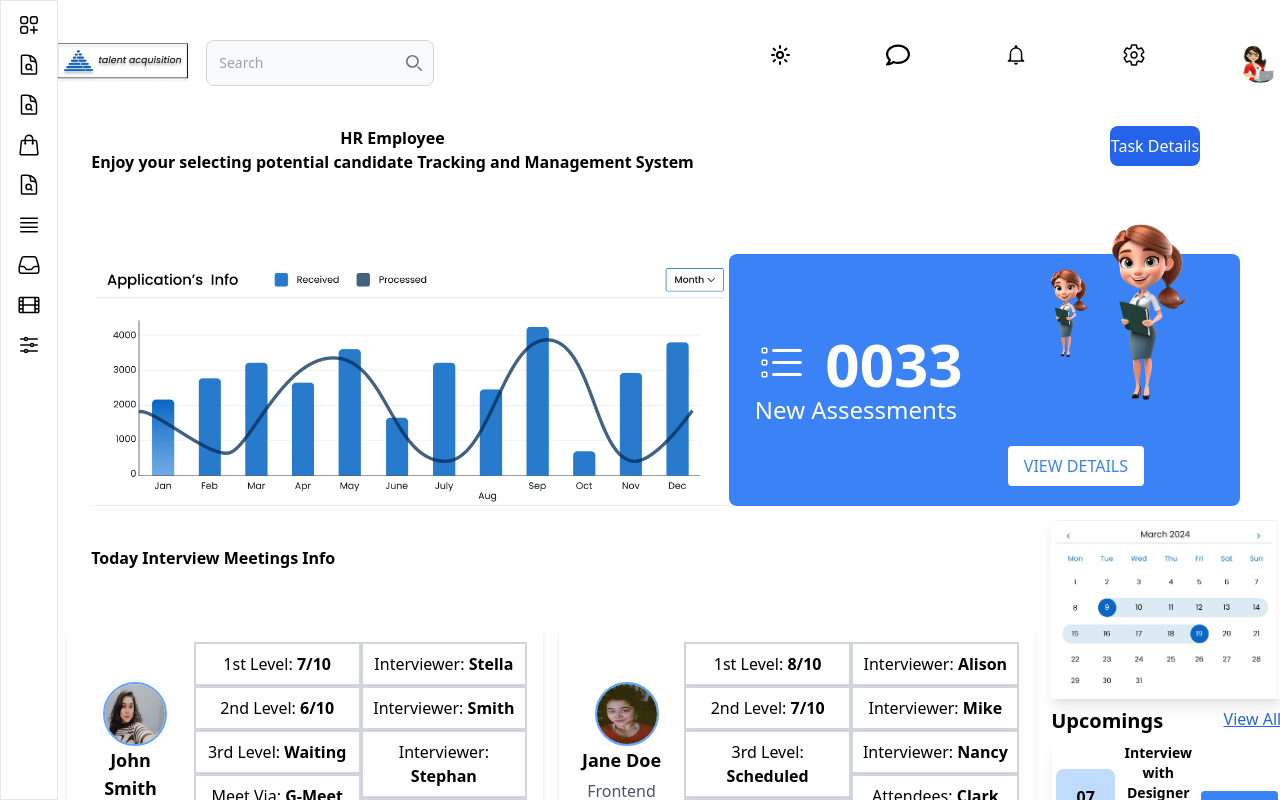
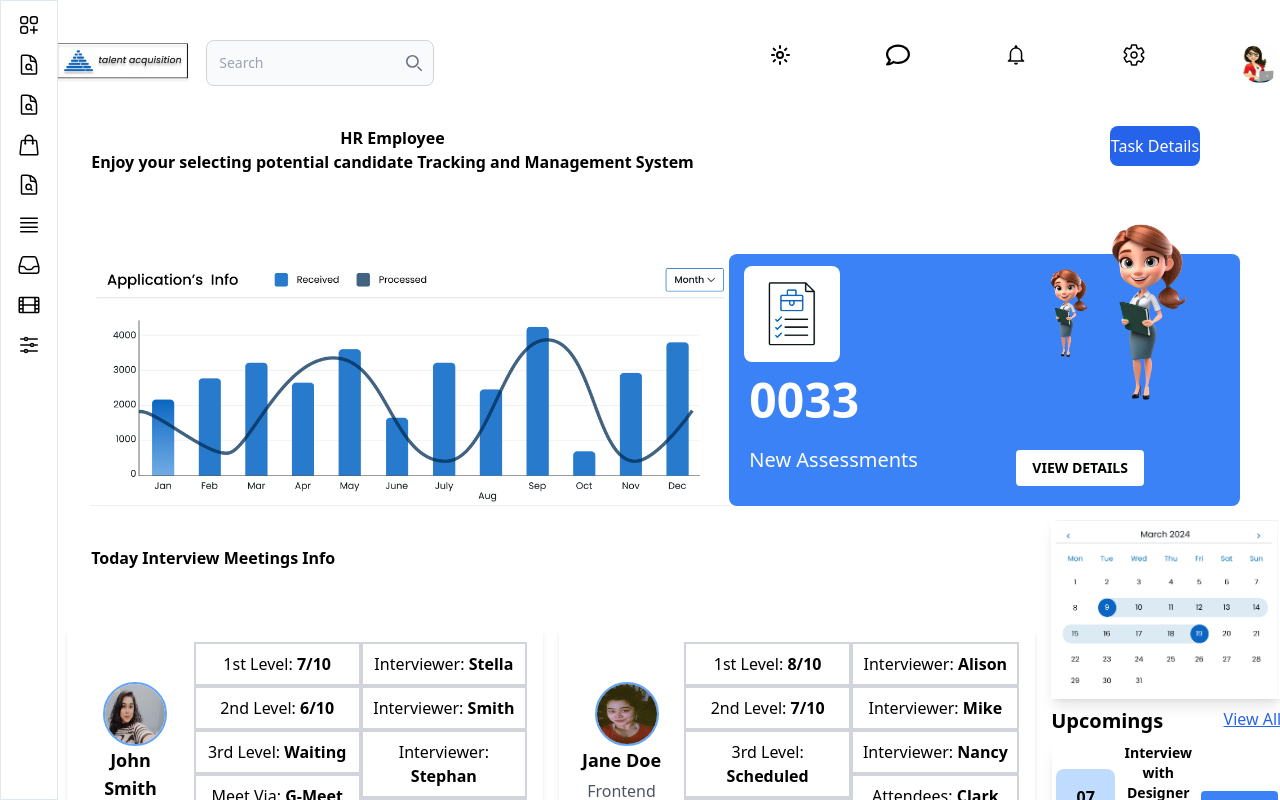
Before and after one commit to anafariya/nexino, a React (Create React App) app: page / in a window 1280 px wide. Shown: the top 800 px of the page. Built offline with nearby package versions, Linux system fonts and the light colour scheme; the HTML template or start-up script is replaced by a standard one.

Commit message:
edited assessment component

```diff
--- a/src/components/newAssessment/newAssessment.jsx
+++ b/src/components/newAssessment/newAssessment.jsx
@@ -1,21 +1,20 @@
 import React from 'react';
-import { BsListTask } from "react-icons/bs";
 
 function NewAssessment() {
   return (
     <div className="flex items-center w-[40vw] h-100 bg-blue-500 text-white font-sans rounded-lg p-5 relative mr-10">
      <div>
      <div className="flex items-center ">
-        <BsListTask className="text-white text-5xl ml-2 mr-5" />
-        <span className="text-6xl font-bold">0033</span>
+        <img src="task-icon.png" alt="" className="absolute h-24 left-[15px] rounded-lg bottom-36" />
+        <span className="text-5xl mt-10 font-semibold">0033</span>
       </div>
-      <span className="text-2xl mt-5 mb-20">New Assessments</span>
+      <span className="text-xl absolute left-[20px] bottom-8">New Assessments</span>
      </div>
      <div className='flex'>
      <img src="/office-girl.png" alt="Small character" className="absolute h-24 right-[135px] bottom-36" />
       <div>
       <img src="/office-girl.png" alt="Main character" className="absolute h-48 right-5 bottom-24" />
-      <button className="absolute right-24 bottom-5 bg-white text-blue-500 border-none rounded text-md py-2 px-4 cursor-pointer">
+      <button className="absolute font-semibold right-24 bottom-5 bg-white text-black border-none rounded text-sm py-2 px-4 cursor-pointer">
         VIEW DETAILS
       </button>
       </div>
```
Also changed, not shown: public/task-icon.png (added).
